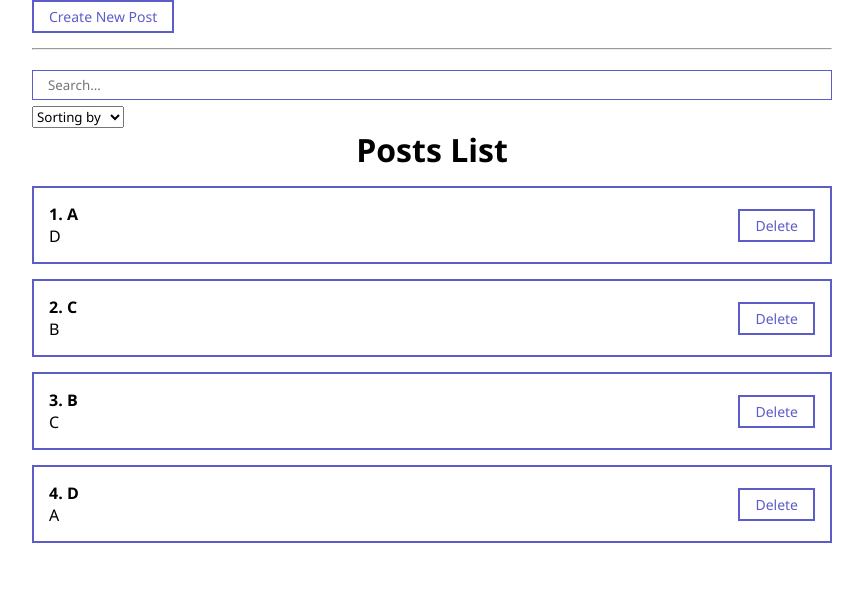
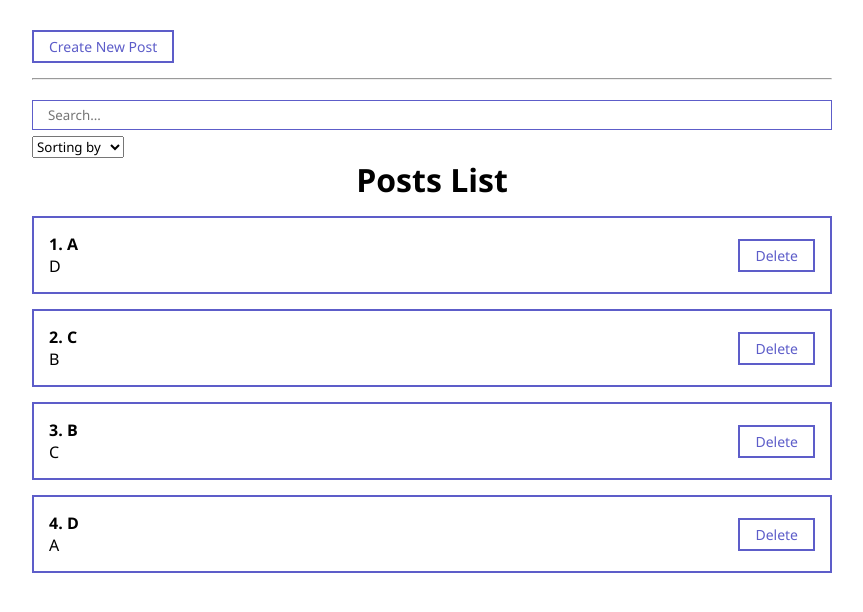
Before and after one commit to MikitaCat/React_Repeat, a React (Create React App) app: page / in a window 1280 px wide. Shown: the top 612 px of the page, without its empty margins (208-1071 px from the left). Built offline with nearby package versions, Linux system fonts and the light colour scheme; the HTML template or start-up script is replaced by a standard one.

Commit message:
Now modal window closes when we are clicking on the dark part of page. Implemented using setState and event.stopPropagation()

```diff
--- a/src/App.js
+++ b/src/App.js
@@ -49,7 +49,9 @@ function App() {
 
   return (
     <div className="App">
-      <MyButton onClick={() => setModal(true)}>Create New Post</MyButton>
+      <MyButton onClick={() => setModal(true)} style={{ marginTop: '30px' }}>
+        Create New Post
+      </MyButton>
 
       <MyModal visible={modal} setVisible={setModal}>
         <PostForm create={createPost} />
--- a/src/components/UI/Modal/MyModal.jsx
+++ b/src/components/UI/Modal/MyModal.jsx
@@ -9,8 +9,10 @@ const MyModal = ({ children, visible, setVisible }) => {
   }
 
   return (
-    <div className={rootClasses.join(' ')}>
-      <div className={cl.myModalContent}>{children}</div>
+    <div className={rootClasses.join(' ')} onClick={() => setVisible(false)}>
+      <div className={cl.myModalContent} onClick={(event) => event.stopPropagation()}>
+        {children}
+      </div>
     </div>
   );
 };
```
